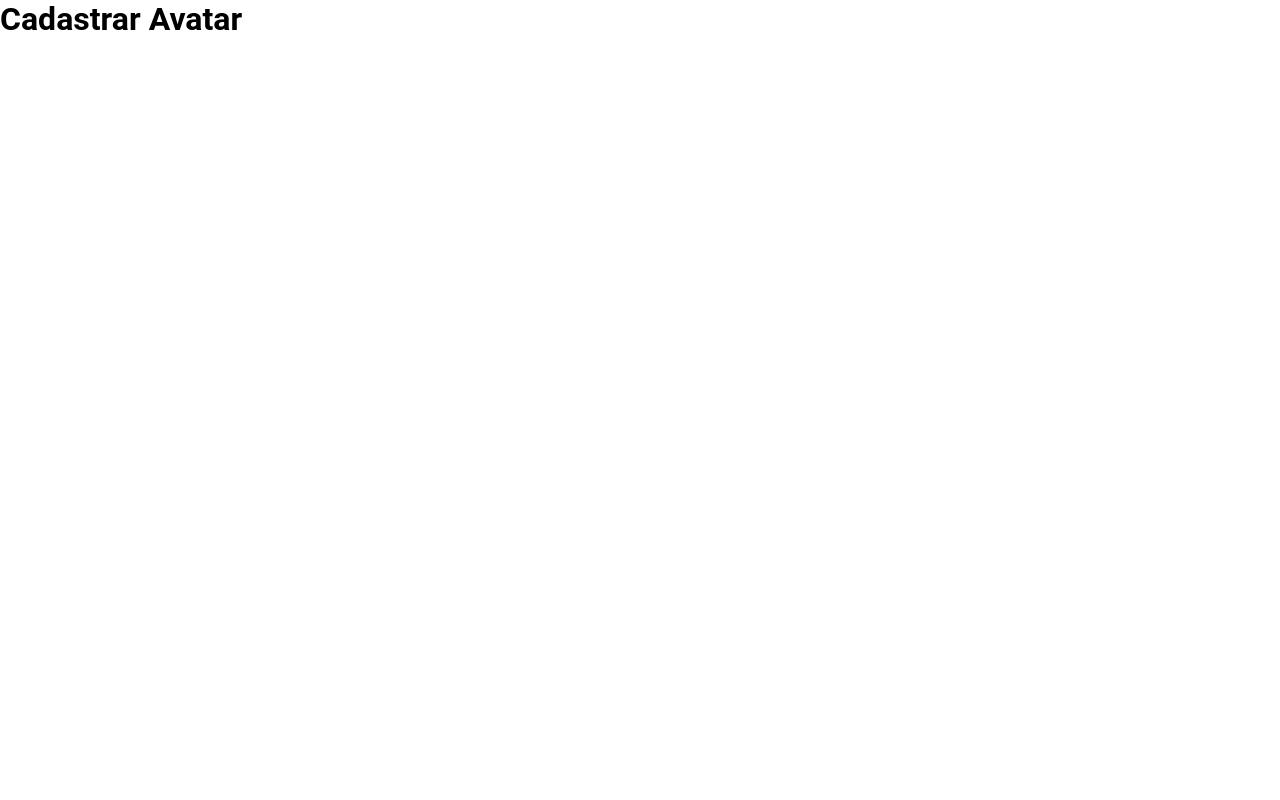
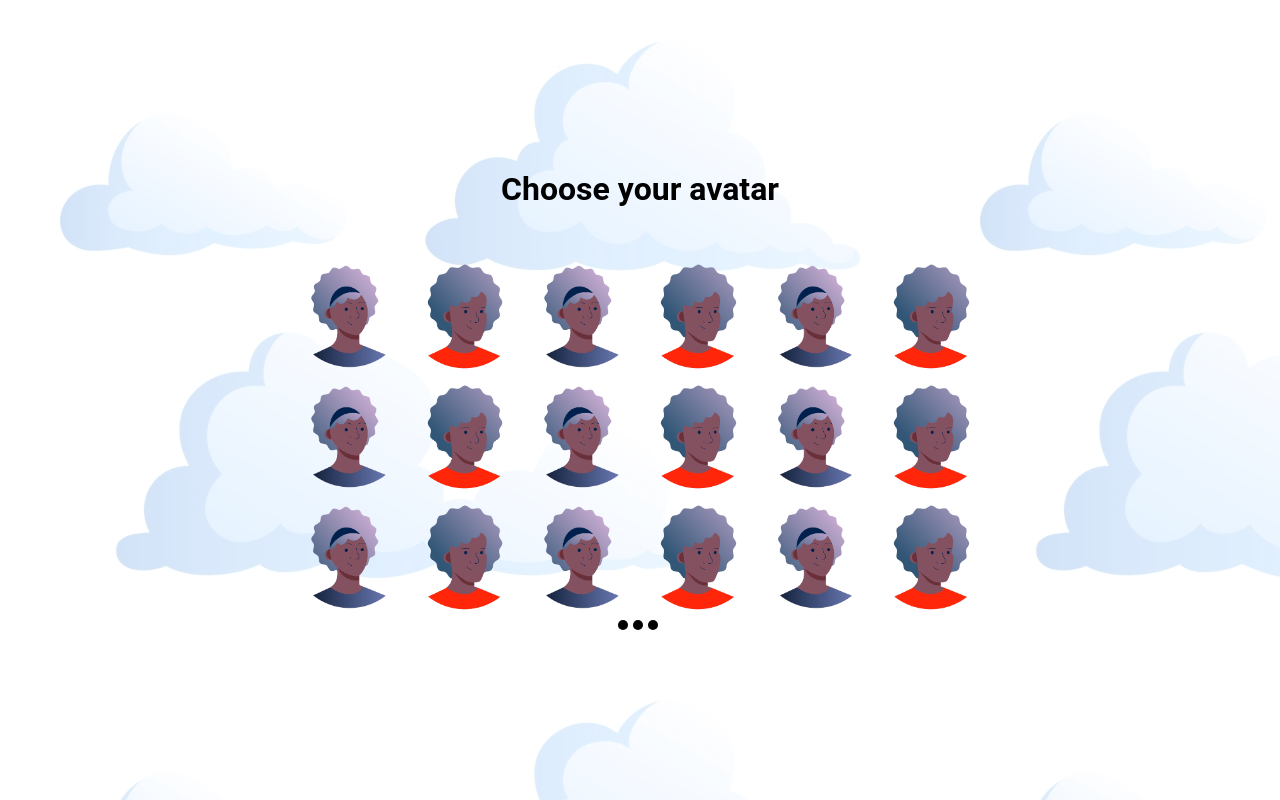
Before and after one commit to matheusbr1/gamification, a React (Create React App) app in the folder frontend/: page /register/avatar in a window 1280 px wide. Built offline with nearby package versions, Linux system fonts and the light colour scheme.

Commit message:
The components Input and Button  were isolated

```diff
--- /dev/null
+++ b/frontend/src/components/button/index.js
@@ -0,0 +1,13 @@
+import React, { useCallback } from 'react'
+
+import { ButtonStyle } from './style'
+
+const Button = ({ children, ...rest }) => {
+    return (
+        <ButtonStyle type='button' {...rest} >
+            {children}
+        </ButtonStyle>
+    )
+}
+
+export default Button
--- /dev/null
+++ b/frontend/src/components/button/style.js
@@ -0,0 +1,28 @@
+import styled from 'styled-components'
+
+export const ButtonStyle = styled.button`
+
+    height:80px;
+    width: 100%;
+
+    max-width: 380px;
+
+    border-radius:20px;
+    border: none;
+    color: #fff;
+    background: #2B95F2;
+    font-size: 40px;
+    font-weight:bold;
+    transition: background 0.2s;
+    margin: 0 auto;
+
+    @media screen and (max-width: 768px) {
+        height:70px;
+        width: 90%;
+    }
+
+    &:hover {
+        background: #006fd1;
+    }
+
+`
--- /dev/null
+++ b/frontend/src/components/input/index.js
@@ -0,0 +1,21 @@
+import React, { useCallback, useState } from 'react'
+
+import { InputStyle } from './style'
+
+const Input = ({ ...rest }) => {
+
+    const [isFocused, setIsFocused] = useState(false)
+
+    const handleInputFocus = useCallback(() => {
+        setIsFocused(true)
+    }, [])
+
+    return (
+        <InputStyle
+            OnFocus={handleInputFocus}
+            isFocused={isFocused}
+            {...rest} />
+    )
+}
+
+export default Input
--- /dev/null
+++ b/frontend/src/components/input/style.js
@@ -0,0 +1,21 @@
+import styled, { css } from 'styled-components'
+
+export const InputStyle = styled.input`
+    height:80px;
+    width: 100%;
+    max-width: 380px;
+    border-radius:20px;
+    border: 1px solid;
+    padding: 0 30px;
+    font-size: 25px;
+    margin: 25px auto;
+
+    @media screen and (max-width: 768px ) {
+        width: 90%;
+        height:70px;
+    }
+
+    ${props => props.isFocused && css`
+        border-color: #2B95F2;
+    `}
+`
--- a/frontend/src/pages/Login/index.js
+++ b/frontend/src/pages/Login/index.js
@@ -1,26 +1,29 @@
-import React from 'react'
+import React, { useCallback } from 'react'
 import { useHistory } from "react-router-dom";
 
 import { Container, Joystick } from './style'
 import { Background } from '../../styles/global'
 import JoystickImage from '../../assets/joystick-transparent.png'
 
+import Input from '../../components/input'
+import Button from '../../components/button'
+
 function Login() {
     let history = useHistory();
 
-    function handleSignUp() {
+    const handleSignUp = useCallback(() => {
         history.push('/register')
-    }
+    }, [])
 
-    function handleStart() {
+    const handleStart = useCallback(() => {
         history.push('/dashboard')
-    }
+    }, [])
 
     return (
         <Background>
             <Container>
                 <h1>Login</h1>
-                <input type="password" name="password" placeholder="Enter your password" />
+                <Input type="password" name="password" placeholder="Password" />
                 <div>
                     <span>If you Don’t have account </span>
                     <button
@@ -28,10 +31,10 @@ function Login() {
                         id="signup"
                         onClick={handleSignUp} >Sign up</button>
                 </div>
-                <button
+                <Button
                     type="submit"
                     onClick={handleStart}
-                    id="start" >Start</button>
+                    id="start" >Start</Button>
             </Container>
             <Joystick src={JoystickImage} alt="Joystick" />
         </Background>
--- a/frontend/src/pages/Login/style.js
+++ b/frontend/src/pages/Login/style.js
@@ -11,16 +11,8 @@ export const Container = styled.div`
 
     h1 {
         font-size:60px;
-        margin-bottom: 40px;
-    }
-
-    input {
-        height:80px;
-        border-radius:20px;
-        border: 1px solid;
-        padding: 0 30px;
-        font-size: 25px;
-        margin-bottom: 25px;
+        margin-bottom: 15px;
+        text-align: center;
     }
 
     div {
@@ -30,7 +22,7 @@ export const Container = styled.div`
 
         span {
             font-size: 20px;
-            width: 50%
+            width: 50%;
         }
 
         button {
@@ -45,24 +37,22 @@ export const Container = styled.div`
             &:hover {
                 color:green;
             }
-
         }
     }
 
-    button#start {
-        height:80px;
-        border-radius:20px;
-        border: none;
-        color: #fff;
-        background: #2B95F2;
-        font-size: 40px;
-        font-weight:bold;
-        transition: background 0.2s;
 
-        &:hover {
-            background: #006fd1;
+    @media screen and (max-width:768px) {
+        h1 {
+            font-size: 40px;
+        }
+
+        div {
+            button {
+                font-size: 17px;
+            }
         }
     }
+
 
 `;
 
@@ -75,5 +65,4 @@ export const Joystick = styled.img`
     @media screen and (max-width:768px) {
         display:none;
     }
-
 `;
--- a/frontend/src/pages/RegisterAvatar/index.js
+++ b/frontend/src/pages/RegisterAvatar/index.js
@@ -1,8 +1,54 @@
-import React from 'react'
+import React, { useCallback } from 'react'
+
+import { Background, Bullet } from '../../styles/global'
+import { Container } from './style'
+
+import avatar1 from '../../assets/Artboards_Diversity_Avatars_by_Netguru-01.png'
+import avatar2 from '../../assets/Artboards_Diversity_Avatars_by_Netguru-02.png'
 
 function RegisterAvatar() {
+
+    const handleSelectedIcon = useCallback(() => {
+        console.log('Selected')
+    }, [])
+
     return (
-        <h1>Cadastrar Avatar</h1>
+        <Background>
+            <Container>
+
+                <h1>Choose your avatar</h1>
+
+                <div>
+                    <img src={avatar1} onClick={handleSelectedIcon} />
+                    <img src={avatar2} onClick={handleSelectedIcon} />
+                    <img src={avatar1} onClick={handleSelectedIcon} />
+                    <img src={avatar2} onClick={handleSelectedIcon} />
+                    <img src={avatar1} onClick={handleSelectedIcon} />
+                    <img src={avatar2} onClick={handleSelectedIcon} />
+
+                    <img src={avatar1} />
+                    <img src={avatar2} />
+                    <img src={avatar1} />
+                    <img src={avatar2} />
+                    <img src={avatar1} />
+                    <img src={avatar2} />
+
+                    <img src={avatar1} />
+                    <img src={avatar2} />
+                    <img src={avatar1} />
+                    <img src={avatar2} />
+                    <img src={avatar1} />
+                    <img src={avatar2} />
+                </div>
+
+                <div className="bullets">
+                    <Bullet>*</Bullet>
+                    <Bullet>*</Bullet>
+                    <Bullet>*</Bullet>
+                </div>
+
+            </Container>
+        </Background>
     )
 }
 
--- /dev/null
+++ b/frontend/src/pages/RegisterAvatar/style.js
@@ -0,0 +1,28 @@
+import styled from 'styled-components'
+
+export const Container = styled.div`
+
+    display:flex;
+    flex-direction: column;
+    justify-content: center;
+    align-items: center;
+
+    height: 100vh;
+
+    h1 {
+        margin-bottom: 50px;
+    }
+
+    div {
+        max-width: 700px;
+        max-height: 400px;
+
+        img {
+            max-width: calc(100% / 6);
+        }
+    }
+
+    div.bullets {
+        display: flex;
+    }
+`
--- a/frontend/src/pages/RegisterPerson/index.js
+++ b/frontend/src/pages/RegisterPerson/index.js
@@ -1,39 +1,40 @@
-import React from 'react'
+import React, { useCallback } from 'react'
+import { useHistory } from 'react-router-dom'
 
 import { Background } from '../../styles/global'
 import { Container } from './style'
 
+import Input from '../../components/input'
+import Button from '../../components/button'
+
 function RegisterName() {
+
+    const history = useHistory()
+
+    const handleNext = useCallback(() => {
+        history.push('/register/avatar')
+    }, [])
+
     return (
-
         <Background>
             <Container>
-
                 <form>
-
                     <h1>Complete your first mission</h1>
-                    <input id="name" type="text" placeholder="Type your name" />
-
+                    <Input id="name" type="text" placeholder="Name" />
                     <div>
                         <p>Are you ?</p>
-
                         <div>
                             <input type="checkbox" value="Coordinator" />
                             <label> Coordinator</label>
                         </div>
-
                         <div>
                             <input type="checkbox" value="Developer" />
                             <label> Developer </label>
                         </div>
                     </div>
-
-                    <button id="next" >Next</button>
-
+                    <Button id="next" onClick={handleNext} >Next</Button>
                 </form>
-
             </Container>
-
         </Background>
     )
 }
--- a/frontend/src/pages/RegisterPerson/style.js
+++ b/frontend/src/pages/RegisterPerson/style.js
@@ -18,15 +18,6 @@ export const Container = styled.div`
             text-align: center;
             font-size:45px;
             margin-bottom: 40px;
-        }
-
-        input#name {
-            height:80px;
-            border-radius:20px;
-            border: 1px solid;
-            padding: 0 30px;
-            font-size: 25px;
-            margin-bottom: 25px;
         }
 
         div {
@@ -52,20 +43,21 @@ export const Container = styled.div`
                 }
             }
         }
+    }
 
-        button#next {
-            height:80px;
-            border-radius:20px;
-            width: 353px;
-            border: none;
-            color: #fff;
-            background: #2B95F2;
-            font-size: 40px;
-            font-weight:bold;
-            transition: background 0.2s;
+    @media screen and (max-width: 768px) {
+        form {
+            h1 {
+                font-size:35px;
+                margin-bottom: 20px;
+            }
 
-            &:hover {
-                background: #006fd1;
+            div {
+                div {
+                    label {
+                        font-size: 25px;
+                    }
+                }
             }
         }
     }
--- a/frontend/src/styles/global.js
+++ b/frontend/src/styles/global.js
@@ -32,3 +32,11 @@ export const Background = styled.div`
     width:100%;
     height:100%;
 `
+
+export const Bullet = styled.div`
+        border-radius: 50%;
+        height: 10px;
+        width: 10px;
+        background-color: black;
+        margin-right: 5px;
+`
```
Also changed, not shown: frontend/src/assets/Artboards_Diversity_Avatars_by_Netguru-01.png (added), frontend/src/assets/Artboards_Diversity_Avatars_by_Netguru-02.png (added).
